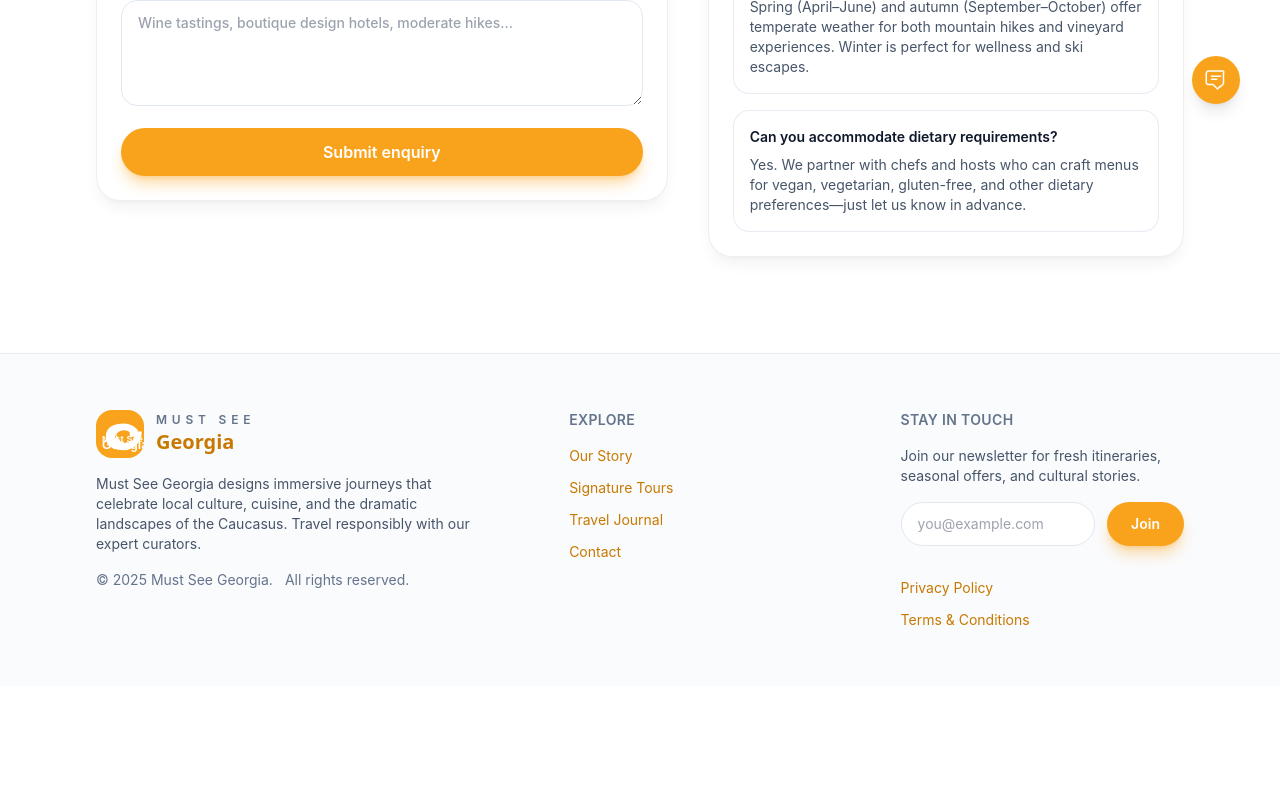
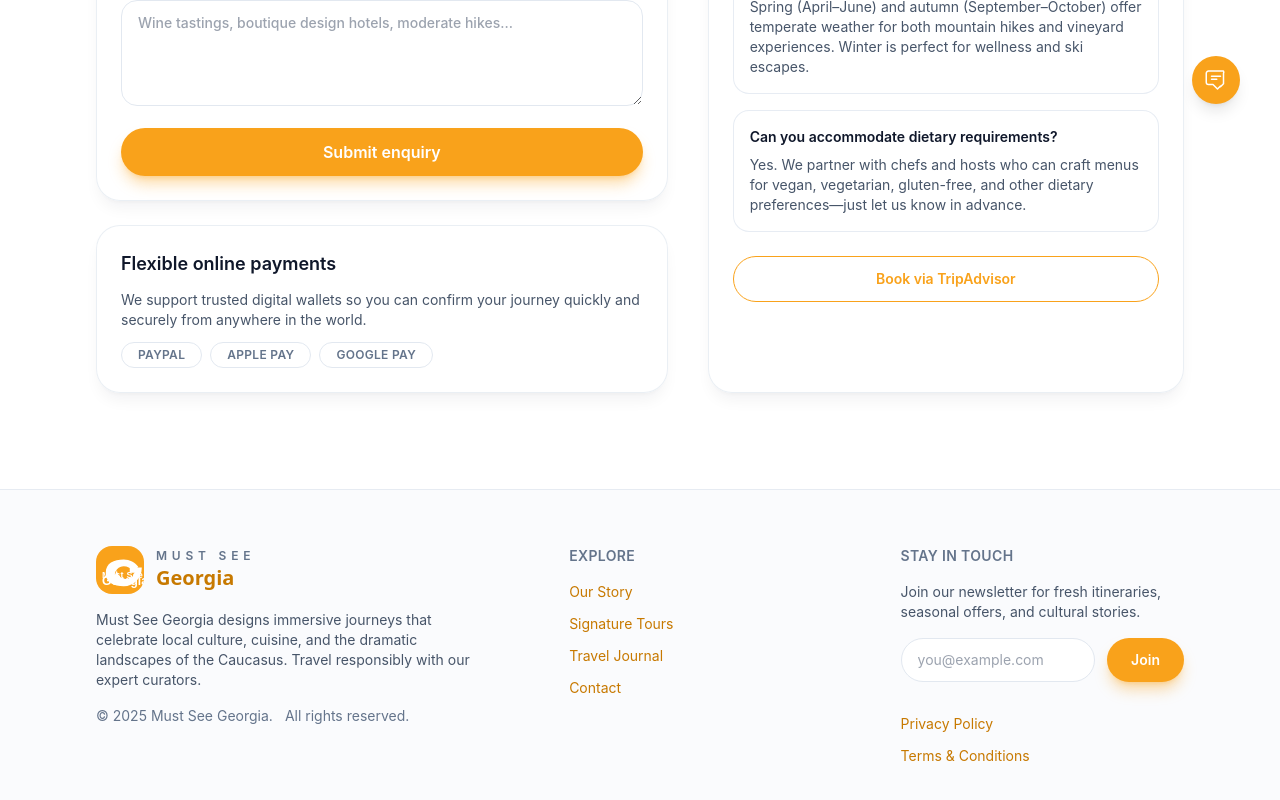
Before and after one commit to Davidkhvedelidze/Calculator, a Next.js app: page /contact in a window 1280 px wide. Shown: the part 656-1456 px from the top of the page. Before the commit the page ends 1342 px from the top, so only its background shows below. Built offline with nearby package versions, Linux system fonts and the light colour scheme.

Commit message:
Add payment options and TripAdvisor booking links

```diff
--- a/app/contact/page.jsx
+++ b/app/contact/page.jsx
@@ -1,3 +1,5 @@
+import Link from 'next/link';
+
 const faqs = [
   {
     question: 'Do you design fully bespoke itineraries?',
@@ -81,6 +83,22 @@ export default function ContactPage() {
                 Submit enquiry
               </button>
             </form>
+            <div className="card space-y-3 bg-slate-50/70">
+              <h2 className="text-lg font-semibold text-slate-900">Flexible online payments</h2>
+              <p className="text-sm text-slate-600">
+                We support trusted digital wallets so you can confirm your journey quickly and securely from anywhere in the world.
+              </p>
+              <ul className="flex flex-wrap gap-2">
+                {['PayPal', 'Apple Pay', 'Google Pay'].map((method) => (
+                  <li
+                    key={method}
+                    className="rounded-full border border-slate-200 bg-white px-4 py-1 text-xs font-semibold uppercase tracking-wide text-slate-500"
+                  >
+                    {method}
+                  </li>
+                ))}
+              </ul>
+            </div>
           </div>
           <aside className="card space-y-6 bg-slate-50/70">
             <div>
@@ -109,6 +127,14 @@ export default function ContactPage() {
                 ))}
               </ul>
             </div>
+            <Link
+              href="https://www.tripadvisor.com/Profile/MustSeeGeorgia"
+              target="_blank"
+              rel="noopener noreferrer"
+              className="btn-secondary w-full justify-center text-sm"
+            >
+              Book via TripAdvisor
+            </Link>
           </aside>
         </div>
       </div>
--- a/app/tours/[slug]/page.jsx
+++ b/app/tours/[slug]/page.jsx
@@ -22,6 +22,9 @@ export default function TourDetailPage({ params }) {
   if (!tour) {
     notFound();
   }
+
+  const tripAdvisorSearchUrl = `https://www.tripadvisor.com/Search?q=${encodeURIComponent(`${tour.title} Georgia tour`)}&ssrc=e`;
+  const paymentMethods = ['PayPal', 'Apple Pay', 'Google Pay'];
 
   return (
     <section>
@@ -87,6 +90,22 @@ export default function TourDetailPage({ params }) {
                 Share your preferred dates, group size, and interests. Our concierge will respond within 24 hours with a bespoke
                 proposal.
               </p>
+              <div className="rounded-2xl border border-slate-200/80 bg-slate-50/70 p-4">
+                <h3 className="text-sm font-semibold uppercase tracking-wide text-slate-500">Secure online payments</h3>
+                <p className="mt-2 text-sm text-slate-600">
+                  Reserve with peace of mind using modern payment wallets trusted worldwide.
+                </p>
+                <ul className="mt-3 flex flex-wrap gap-2">
+                  {paymentMethods.map((method) => (
+                    <li
+                      key={method}
+                      className="rounded-full border border-slate-200 bg-white px-3 py-1 text-xs font-semibold uppercase tracking-wide text-slate-500"
+                    >
+                      {method}
+                    </li>
+                  ))}
+                </ul>
+              </div>
               <form className="space-y-4">
                 <div>
                   <label className="block text-xs font-semibold uppercase tracking-wide text-slate-500">Name</label>
@@ -133,6 +152,14 @@ export default function TourDetailPage({ params }) {
                   Request details
                 </button>
               </form>
+              <Link
+                href={tripAdvisorSearchUrl}
+                target="_blank"
+                rel="noopener noreferrer"
+                className="btn-secondary w-full justify-center text-sm"
+              >
+                Book via TripAdvisor
+              </Link>
             </aside>
           </div>
         </div>
```
